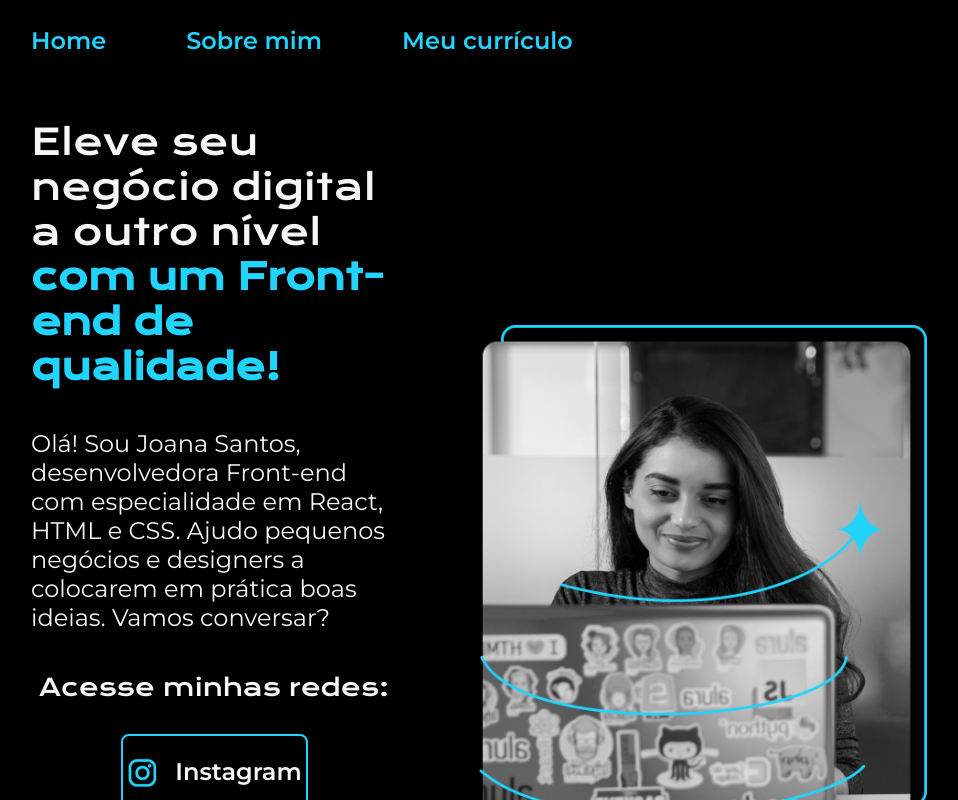
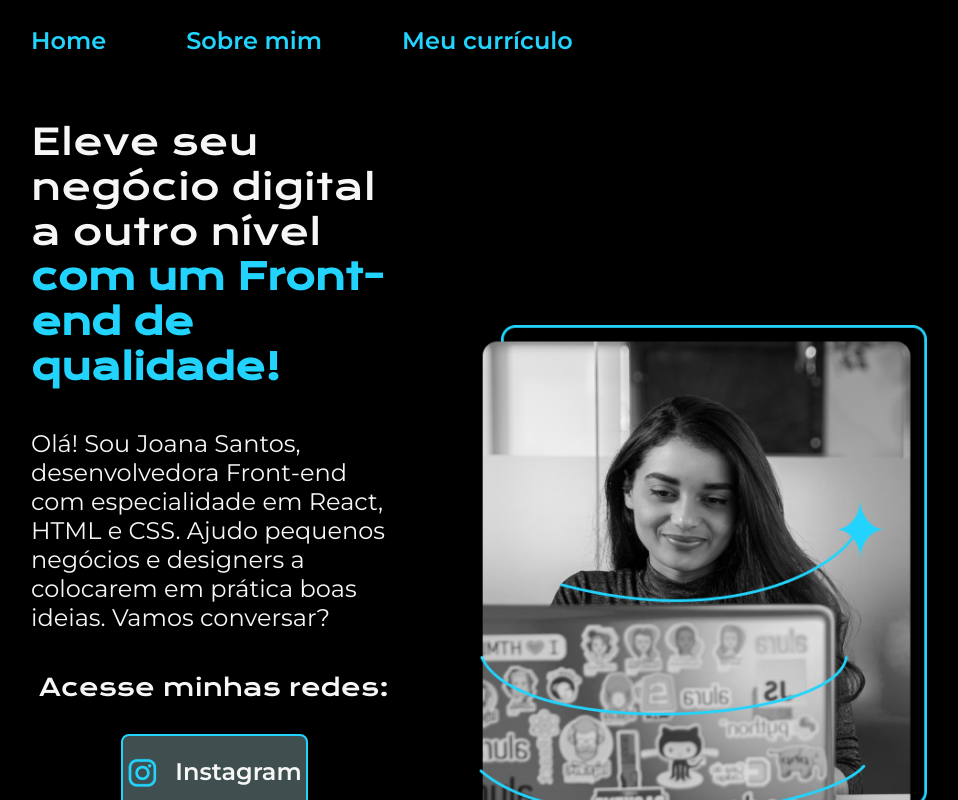
Before and after one commit to DiroBraga/portifolio, a plain HTML site: page index.html in a window 1280 px wide. In both pictures the pointer is over the link "Instagram". Shown: the top 800 px of the page, without its empty margins (161-1119 px from the left). Drawn offline with nearby package versions, Linux system fonts and the light colour scheme.

Commit message:
Add files via upload

```diff
--- a/styles/style.css
+++ b/styles/style.css
@@ -99,8 +99,9 @@ body {
     font-family: var(--fonte-secundaria);
 }
 
-.apresentacao__links__link:hover{
+.apresentacao__links__navegacao:hover{
     background-color: var(--cor-hover);
+    ;
 }
 
 .apresentacao__imagem{
```
